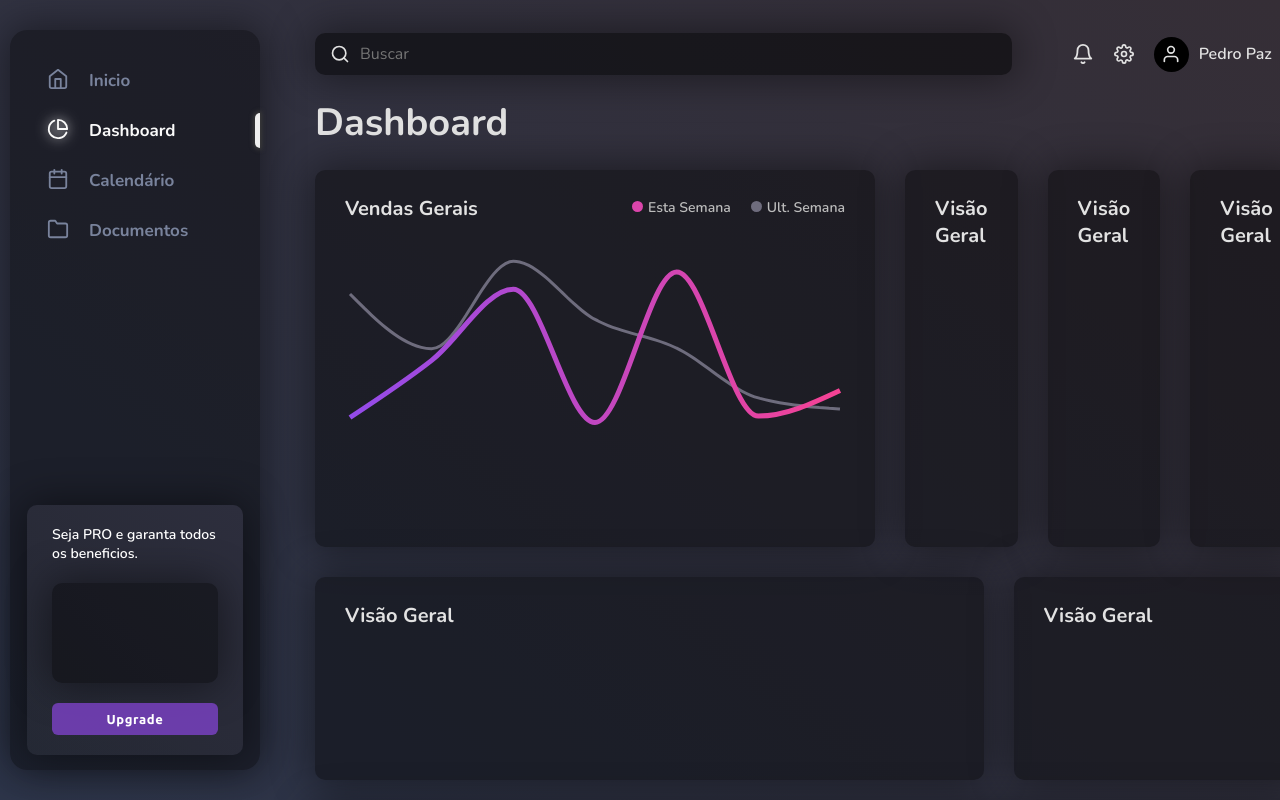
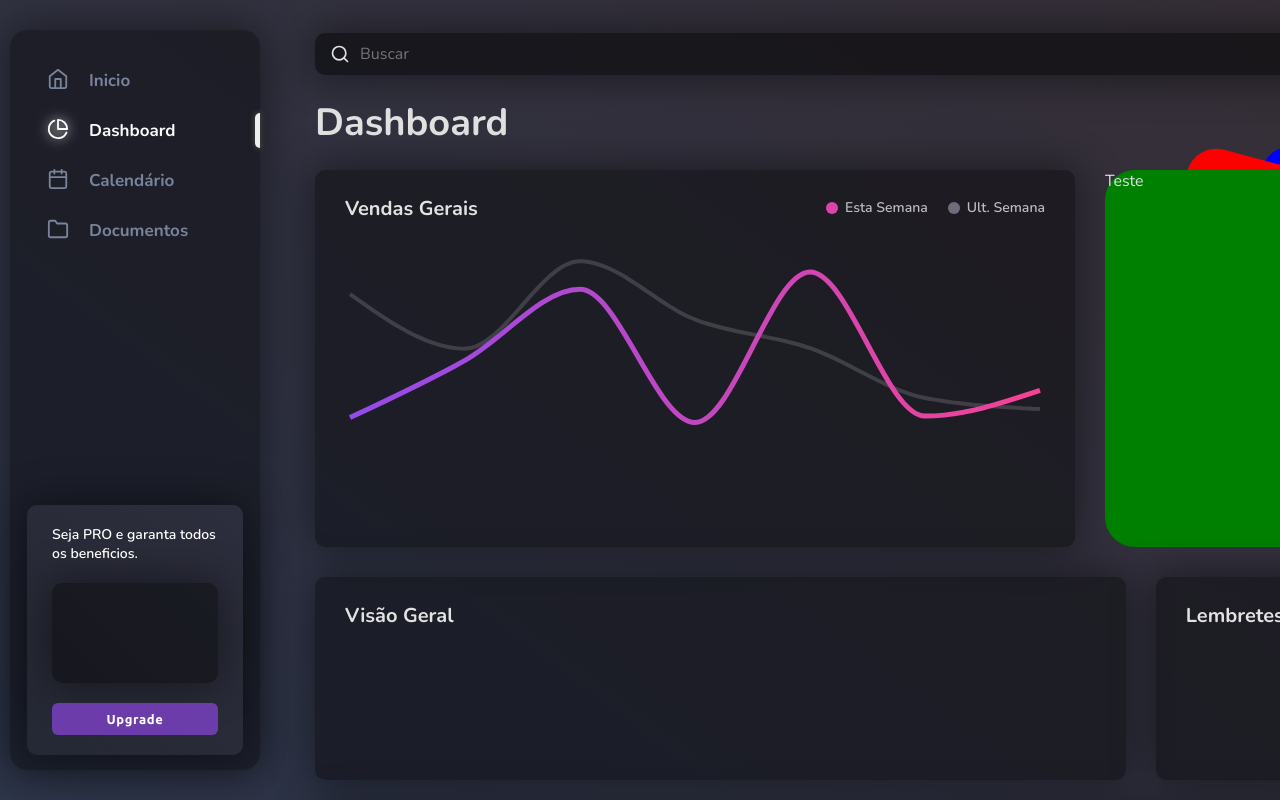
Before and after one commit to pedro-paz/nextjs-website, a Next.js app: page /dashboard in a window 1280 px wide. Built offline with nearby package versions, Linux system fonts and the light colour scheme.

Commit message:
slideCards components

```diff
--- a/src/components/sidemenu/menuIndicator/styles.tsx
+++ b/src/components/sidemenu/menuIndicator/styles.tsx
@@ -8,6 +8,7 @@ export const StyledMenuIndicator = styled.div<IStyledMenuIndicator>`
   position: absolute;
   background: #efefef;
   right: 0;
+  top: 0;
   height: 35px;
   width: 5px;
   border-radius: 50px 0 0 50px;
--- /dev/null
+++ b/src/components/slideCards/index.tsx
@@ -0,0 +1,32 @@
+import React, { CSSProperties, useEffect, useRef } from "react";
+import { StyledStyleCards } from "./style";
+
+interface SlideCardsProps {
+  style?: CSSProperties;
+}
+
+const SlideCards: React.FC<SlideCardsProps> = ({ children, style }) => {
+  const containerRef = useRef<HTMLElement>(null);
+
+  useEffect(() => {
+    Array.from(containerRef.current?.querySelectorAll(".card-decorator"))
+      .reverse()
+      .forEach((card: HTMLElement, i) => {
+        card.style.transform = `rotate(${15 * (i + 1)}deg)`;
+        card.style.left = `-${2 * (i + 1)}%`;
+        card.style.height = `${100 - 10 * (i + 1)}%`;
+      });
+  });
+
+  return (
+    <StyledStyleCards ref={containerRef}>
+      <div className="card card-decorator" style={{ background: "blue" }} />
+      <div className="card card-decorator" style={{ background: "red" }} />
+      <div className="card" style={{ background: "green", ...style }}>
+        {children}
+      </div>
+    </StyledStyleCards>
+  );
+};
+
+export default SlideCards;
--- /dev/null
+++ b/src/components/slideCards/style.tsx
@@ -0,0 +1,23 @@
+import styled from "styled-components";
+
+export const StyledStyleCards = styled.div`
+  position: relative;
+  height: 100%;
+  & .card {
+    width: 300px;
+    border-radius: 30px;
+    height: 100%;
+    position: relative;
+    transition: all 2s ease;
+  }
+
+  & .card-decorator {
+    position: absolute;
+    transform: rotate(0);
+    left: 0;
+    width: 300px;
+    transform-origin: right bottom;
+    border-radius: 30px;
+    bottom: 0;
+  }
+`;
--- a/src/components/topBar/index.tsx
+++ b/src/components/topBar/index.tsx
@@ -52,8 +52,6 @@ export const TopBar = () => {
           >
             <FiUser size={20} />
           </div>
-          Pedro Paz
-          <FiChevronDown style={{ marginLeft: 10, fontSize: 21 }} />
         </span>
       </div>
     </section>
--- a/src/contents/dashboard/index.tsx
+++ b/src/contents/dashboard/index.tsx
@@ -8,14 +8,70 @@ import {
   PolarAngleAxis,
   RadialBar,
   RadialBarChart,
+  ResponsiveContainer,
 } from "recharts";
 import { Card } from "../../components/card";
 import { Circle } from "../../components/circle";
 import { PageContainer } from "../../components/pageContainer";
+import SlideCards from "../../components/slideCards";
 import { TopBar } from "../../components/topBar";
 import { useServices } from "../../contexts/service";
 import Revenue from "../../entities/Revenue";
 import { StyledDashboardContent } from "./styles";
+
+const style = {
+  top: "50%",
+  right: 0,
+  transform: "translate(0, -50%)",
+  lineHeight: "24px",
+};
+
+const data = [
+  {
+    name: "18-24",
+    uv: 31.47,
+    pv: 2400,
+    fill: "#8884d8",
+  },
+  {
+    name: "25-29",
+    uv: 26.69,
+    pv: 4567,
+    fill: "#83a6ed",
+  },
+  {
+    name: "30-34",
+    uv: 15.69,
+    pv: 1398,
+    fill: "#8dd1e1",
+  },
+  {
+    name: "35-39",
+    uv: 8.22,
+    pv: 9800,
+    fill: "#82ca9d",
+  },
+  {
+    name: "40-49",
+    uv: 8.63,
+    pv: 3908,
+    fill: "#a4de6c",
+  },
+  {
+    name: "50+",
+    uv: 2.63,
+    pv: 4800,
+    fill: "#d0ed57",
+  },
+  {
+    name: "unknow",
+    uv: 6.67,
+    pv: 4800,
+    fill: "#ffc658",
+  },
+];
+
+const COLORS = ["#0088FE", "#00C49F", "#FFBB28", "#FF8042"];
 
 const DashboardContent = () => {
   const { dashboardService } = useServices();
@@ -31,7 +87,7 @@ const DashboardContent = () => {
       const timeout = cardIndex === 0 ? 0 : 150;
       setTimeout(() => {
         const currentCard = cards[cardIndex] as HTMLElement;
-        currentCard.style.transform = "scale(1)";
+        currentCard.style.transform = "scale(1) rotate(0)";
         currentCard.style.opacity = "1";
         cardIndex++;
         cardIndex < cards.length && animateCard();
@@ -50,7 +106,6 @@ const DashboardContent = () => {
         };
       });
     });
-
     setChartDataRevenues(result);
   }, [allRevenues]);
 
@@ -68,24 +123,32 @@ const DashboardContent = () => {
         <header>Dashboard</header>
 
         <section>
-          <Card>
+          <Card style={{ flexGrow: 1 }}>
             <header>
               <span>Vendas Gerais</span>
               <section>
                 <span style={{ marginRight: 20 }}>
-                  <Circle width={11} color="#db45ab" />
-                  <span style={{ marginLeft: 5 }}>Esta Semana</span>
+                  <Circle
+                    width={12}
+                    color="#db45ab"
+                    style={{ top: 2, position: "relative" }}
+                  />
+                  <span style={{ marginLeft: 7 }}>Esta Semana</span>
                 </span>
                 <span>
-                  <Circle width={11} color="#6e6c7d" />
-                  <span style={{ marginLeft: 5 }}>Ult. Semana</span>
+                  <Circle
+                    width={12}
+                    color="#6e6c7d"
+                    style={{ top: 2, position: "relative" }}
+                  />
+                  <span style={{ marginLeft: 7 }}>Ult. Semana</span>
                 </span>
               </section>
             </header>
             <main>
-              {chartDataRevenues?.length > 0 && (
+              {chartDataRevenues.length && (
                 <LineChart
-                  width={500}
+                  width={700}
                   height={300}
                   data={[...chartDataRevenues]}
                 >
@@ -106,14 +169,16 @@ const DashboardContent = () => {
                   <Line
                     type="monotone"
                     dataKey="1"
-                    stroke="#6e6c7d"
+                    animateNewValues
+                    stroke="#403f47"
                     dot={false}
                     strokeDasharray={10}
-                    strokeWidth={3}
+                    strokeWidth={4}
                   />
                   <Line
                     type="monotone"
                     dataKey="0"
+                    animateNewValues
                     stroke="url(#colorUv)"
                     dot={false}
                     strokeWidth={5}
@@ -122,15 +187,10 @@ const DashboardContent = () => {
               )}
             </main>
           </Card>
-          <Card>
-            <header>Visão Geral</header>
-          </Card>
-          <Card>
-            <header>Visão Geral</header>
-          </Card>
-          <Card>
-            <header>Visão Geral</header>
-          </Card>
+
+          <div style={{ position: "relative", width: 900 }}>
+            <SlideCards>Teste</SlideCards>
+          </div>
         </section>
 
         <section>
@@ -138,7 +198,7 @@ const DashboardContent = () => {
             <header>Visão Geral</header>
           </Card>
           <Card style={{ width: "30%" }}>
-            <header>Visão Geral</header>
+            <header>Lembretes</header>
           </Card>
         </section>
 
--- a/src/contents/dashboard/styles.tsx
+++ b/src/contents/dashboard/styles.tsx
@@ -3,6 +3,7 @@ import { Card } from "../../components/card";
 
 export const StyledDashboardContent = styled.div`
   flex-grow: 1;
+  max-width: 1300px;
   ${Card} {
     width: 100%;
     transform: scale(0.75);
```
